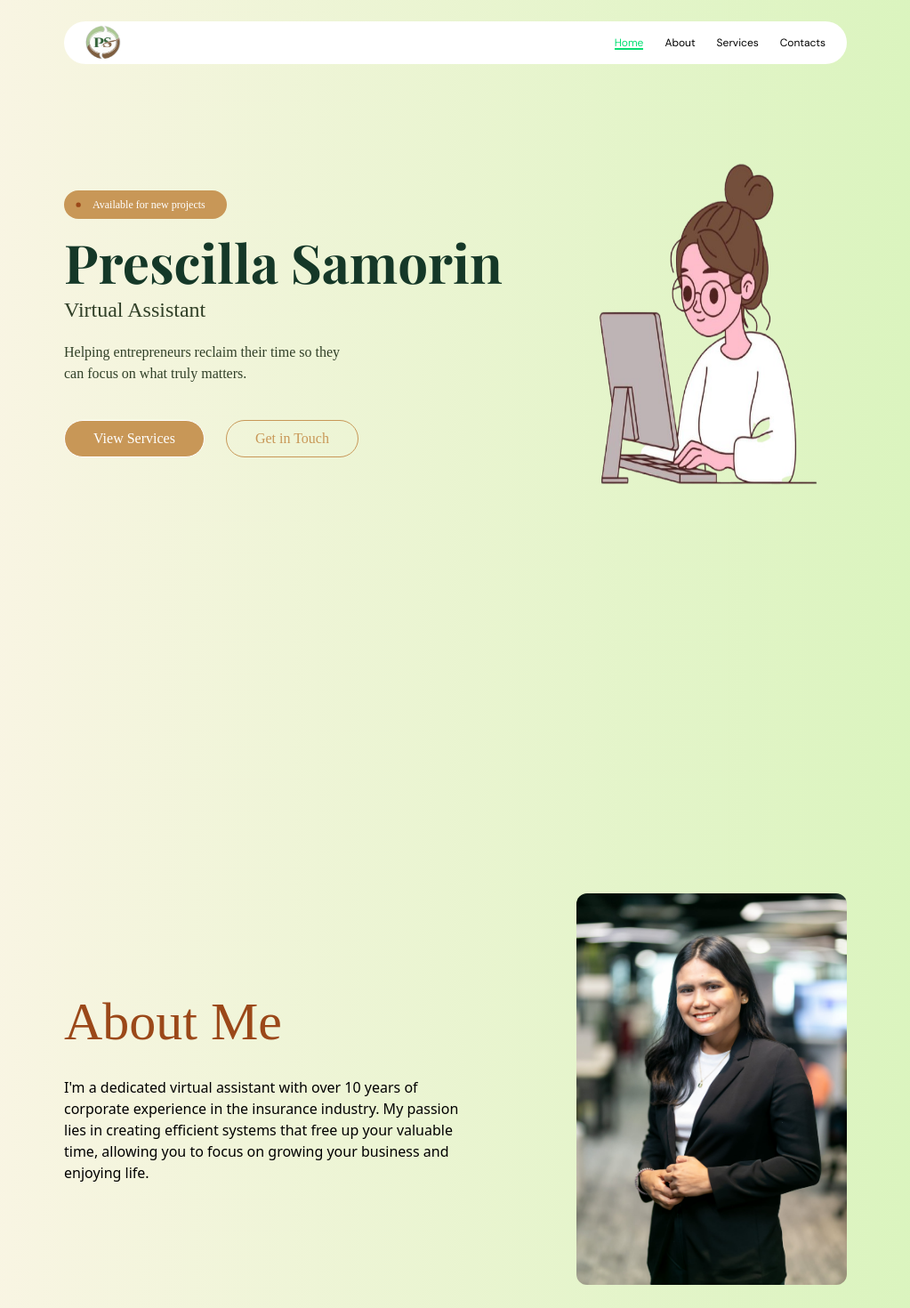
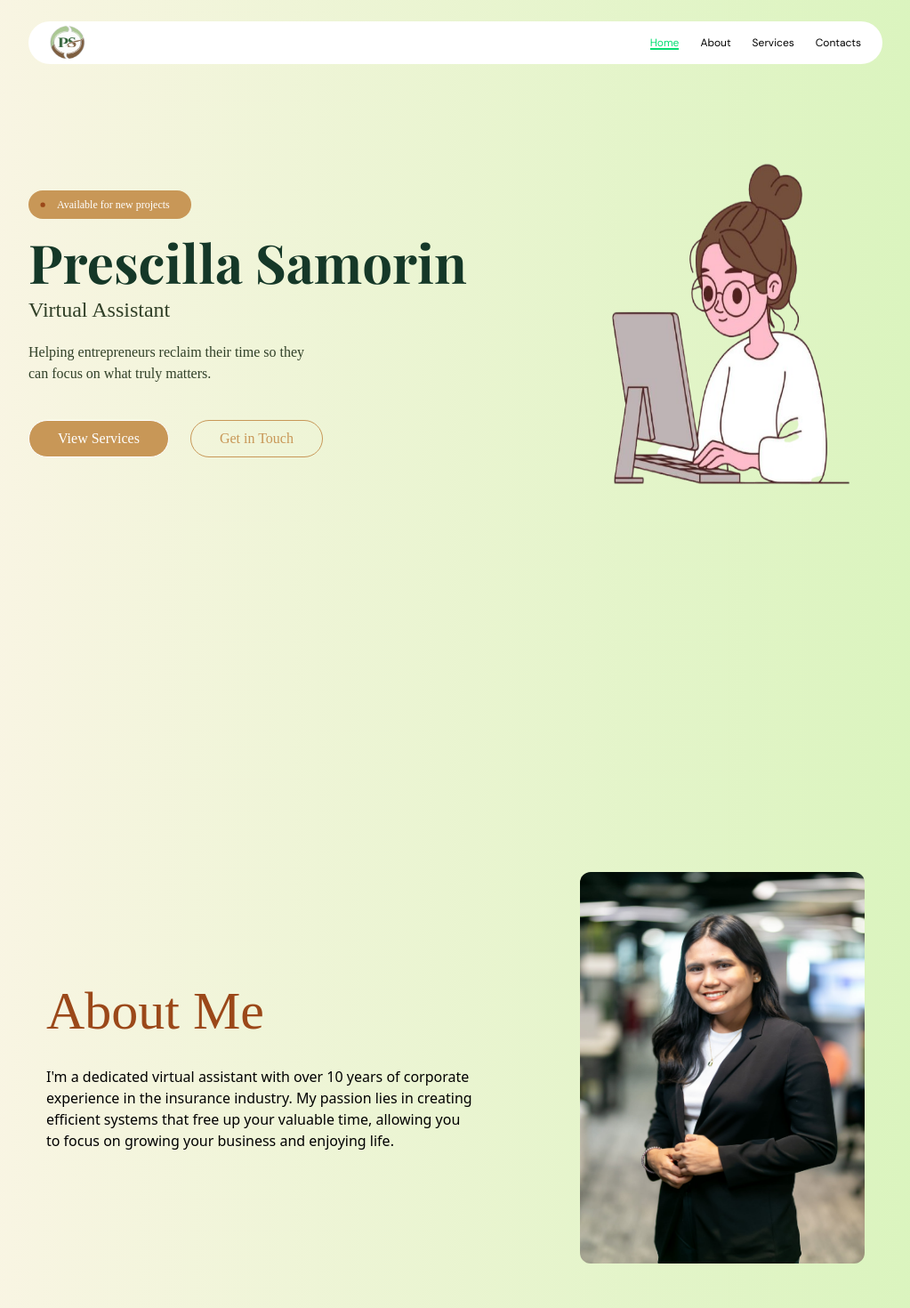
Before and after one commit to Code-W-Gab/Prescilla-Portfolio-Project, a React (Vite) app: page / in a window 1280 px wide. Shown: the top 1470 px of the page at 89% size, without its empty margins (128-1151 px from the left). Built offline with nearby package versions, Linux system fonts and the light colour scheme; a web font is replaced by a local one.

Commit message:
FIx the error

```diff
--- a/index.html
+++ b/index.html
@@ -5,6 +5,7 @@
     <link rel="preconnect" href="https://fonts.googleapis.com">
     <link rel="preconnect" href="https://fonts.gstatic.com" crossorigin>
     <link href="https://fonts.googleapis.com/css2?family=DM+Sans:ital,opsz,wght@0,9..40,100..1000;1,9..40,100..1000&family=DM+Serif+Text:ital@0;1&family=Playfair+Display:ital,wght@0,400..900;1,400..900&display=swap" rel="stylesheet">
+    <meta name="viewport" content="width=device-width, initial-scale=1.0" />
     <title>porforlio</title>
   </head>
   <body>
--- a/src/Components/common/Header.jsx
+++ b/src/Components/common/Header.jsx
@@ -1,7 +1,11 @@
 import { NavLink } from "react-router-dom"
+import { Menu, X } from "lucide-react"
+import { useState } from "react"
 import logo from '../../assets/logo.png'
 
 export default function Header() {
+  const [isMenuOpen, setIsMenuOpen] = useState(false)
+
   const linkClasses = ({ isActive }) =>
     `relative before:content-[''] before:absolute before:bottom-0 before:left-0 before:h-[2px] before:bg-green-400 before:transition-all before:duration-300 hover:text-green-400 ${
       isActive
@@ -9,17 +13,42 @@ export default function Header() {
         : 'before:w-0 hover:before:w-full'
     }`
 
+  const handleLinkClick = () => {
+    setIsMenuOpen(false)
+  }
+
   return(
-    <header className="flex justify-between items-center px-6 py-1 rounded-4xl bg-white mb-18">
+    <header className="relative flex justify-between items-center px-6 py-1 rounded-4xl bg-white mb-18">
       <div>
         <img src={logo} alt="Logo" className="h-10 w-10" />
       </div>
-      <div className="flex gap-6 text-xs sans">
+
+      {/* Desktop Navigation */}
+      <nav className="hidden md:flex gap-6 text-xs sans">
         <NavLink className={linkClasses} to="/" end>Home</NavLink>
         <NavLink className={linkClasses} to="/About">About</NavLink>
         <NavLink className={linkClasses} to="/Service">Services</NavLink>
         <NavLink className={linkClasses} to="/Contact">Contacts</NavLink>
-      </div>
+      </nav>
+
+      {/* Mobile Menu Button */}
+      <button
+        className="md:hidden text-[#153828]"
+        onClick={() => setIsMenuOpen(!isMenuOpen)}
+        aria-label="Toggle menu"
+      >
+        {isMenuOpen ? <X size={24} /> : <Menu size={24} />}
+      </button>
+
+      {/* Mobile Navigation */}
+      {isMenuOpen && (
+        <nav className="absolute top-full mt-2 left-0 right-0 bg-white rounded-2xl shadow-lg p-6 flex flex-col gap-4 text-sm sans md:hidden z-50">
+          <NavLink className={linkClasses} to="/" end onClick={handleLinkClick}>Home</NavLink>
+          <NavLink className={linkClasses} to="/About" onClick={handleLinkClick}>About</NavLink>
+          <NavLink className={linkClasses} to="/Service" onClick={handleLinkClick}>Services</NavLink>
+          <NavLink className={linkClasses} to="/Contact" onClick={handleLinkClick}>Contacts</NavLink>
+        </nav>
+      )}
     </header>
   )
 }
--- a/src/Components/common/Info.jsx
+++ b/src/Components/common/Info.jsx
@@ -4,7 +4,7 @@ import { Link } from 'react-router-dom';
 
 export default function Info() {
   return(
-    <div className='flex items-center '>
+    <div className='flex items-center justify-between max-sm:flex-col-reverse max-sm:text-center'>
       <div className='w-200'>
         <div className='inline-block'>
           <div className='flex items-center justify-center pr-6 bg-[#c89757] rounded-4xl'>
--- a/src/Pages/AboutPage.jsx
+++ b/src/Pages/AboutPage.jsx
@@ -5,7 +5,7 @@ import Footer from "../Components/common/Footer"
 export default function AboutPage() {
   return(
     <div>
-      <div className="min-h-screen py-6 px-50 bg-gradient-custom ">
+      <div className="min-h-screen bg-gradient-custom ">
         <Header/>
         <div className="flex items-center justify-center">
           <AboutMe/>
--- a/src/Pages/HomePage.jsx
+++ b/src/Pages/HomePage.jsx
@@ -9,24 +9,22 @@ import TechStack from "../Components/Services/TechStack";
 export default function HomePage() {
   return(
     <div>
-      <div className="pt-6 pb-30 px-50 bg-gradient-custom ">
-        <div className="min-h-screen">
+      <div className="min-h-screen bg-gradient-custom px-40 py-6 ">
         <Header/>
         <Info/>
       </div>
-        <div className="min-h-screen flex items-center justify-center">
+      <div className="min-h-screen flex items-center justify-center bg-gradient-custom">
         <AboutMe/>
       </div>
-        <div className="min-h-screen mt-15">
+      <div className="min-h-screen bg-gradient-custom px-40 py-6">
         <Expertise/>
         <div className="text-[#bd8f53] w-full border-b-2 my-20"></div>
         <TechStack/>
       </div>
-      </div>
-      <div className="bg-[#153828] pt-6 pb-20 px-110">
+      <div className="bg-[#153828] pt-6 pb-20 flex items-center justify-center">
         <Form/>
       </div>
-      <div className="py-6 px-20 ">
+      <div className="py-6 flex items-center justify-center ">
         <Footer/>
       </div>
     </div>
```
Also changed, not shown: 1 other file (tests, documents, lock files or other folders). Lines whose indentation alone changed are shown as unchanged.
